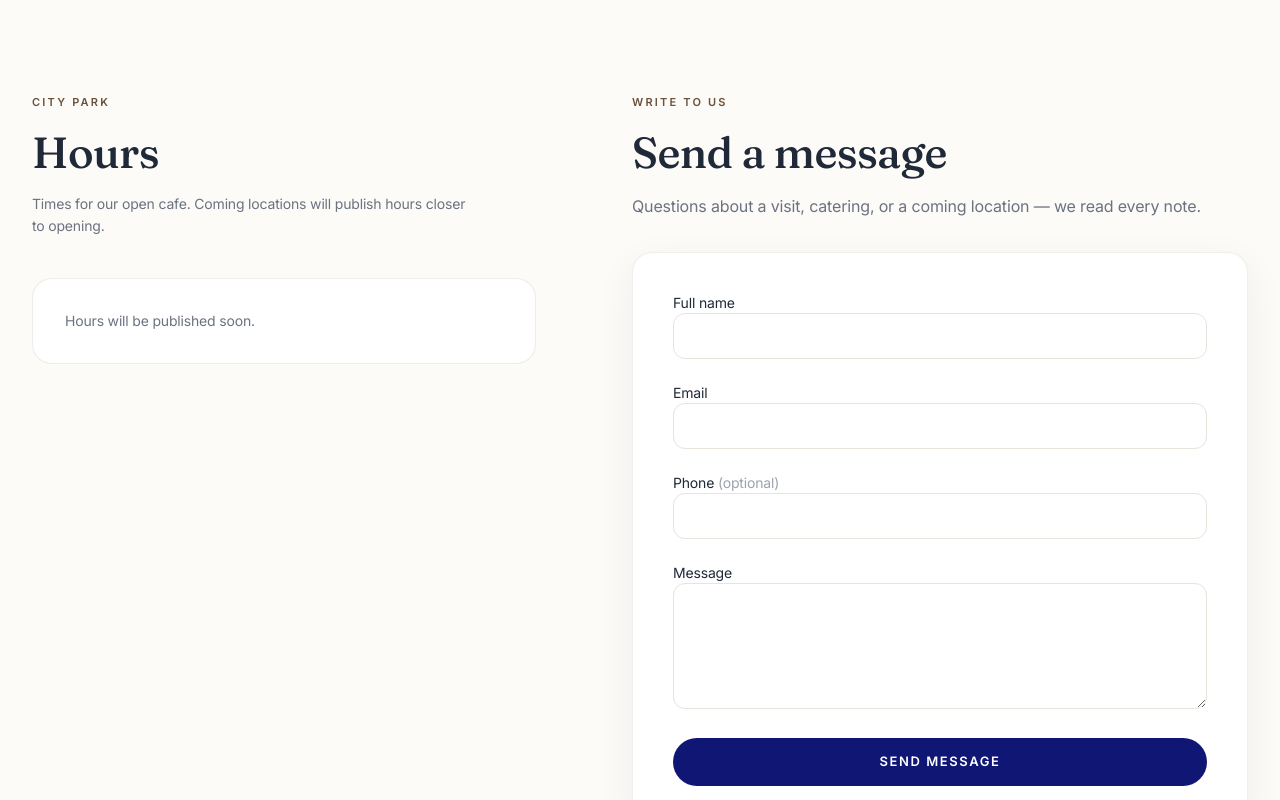
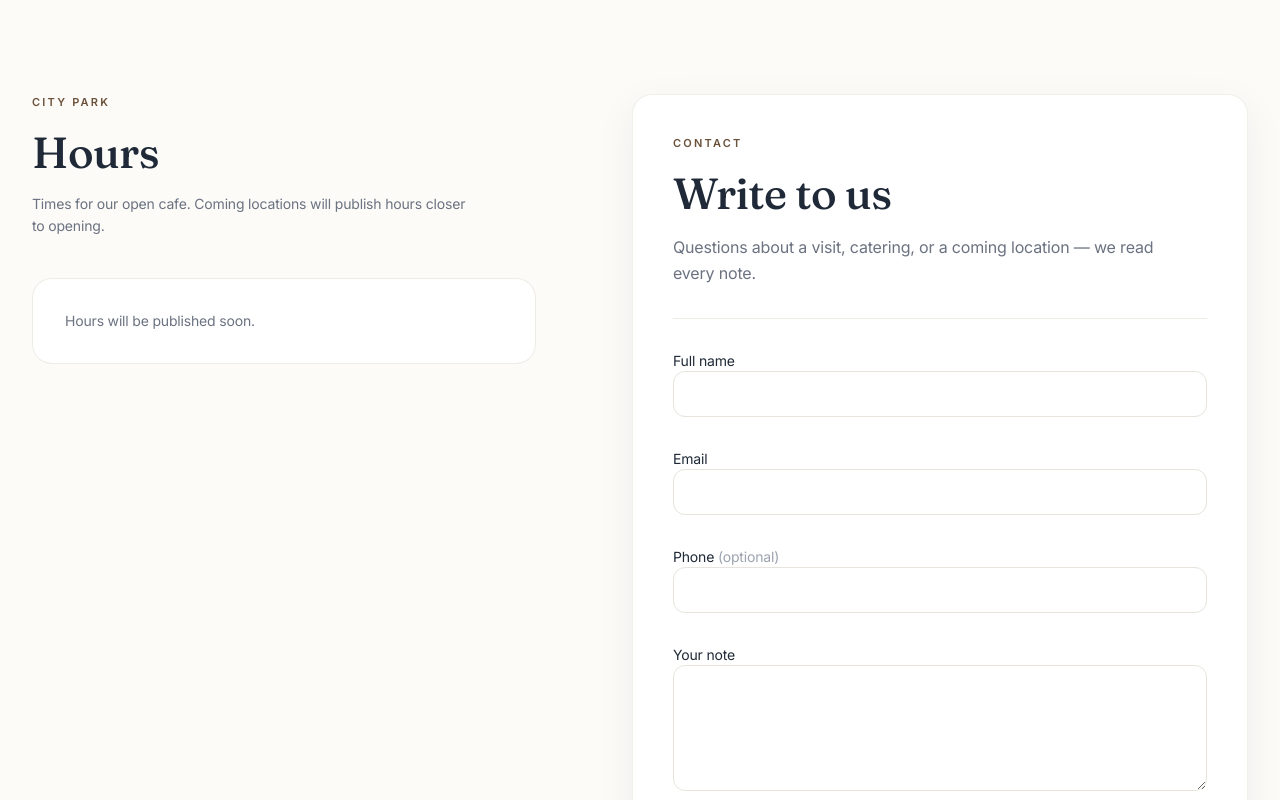
Before and after one commit to echestratus/7oz-cafe-website, a Next.js app in the folder apps/website/: page /contact in a window 1280 px wide. Shown: the part 2920-3720 px from the top of the page. Built offline with nearby package versions, Linux system fonts and the light colour scheme; no server answers.

Commit message:
fix: remove duplicate contact message heading

```diff
--- a/apps/website/src/app/contact/page.tsx
+++ b/apps/website/src/app/contact/page.tsx
@@ -74,10 +74,7 @@ export default async function ContactPage() {
           </Container>
         </section>
 
-        <section
-          aria-labelledby="contact-write-heading"
-          className="py-16 md:py-24 lg:py-28"
-        >
+        <section className="py-16 md:py-24 lg:py-28">
           <Container>
             <div className="grid gap-14 lg:grid-cols-[minmax(0,0.9fr)_minmax(0,1.1fr)] lg:gap-20 xl:gap-24">
               <Reveal className="space-y-10 lg:sticky lg:top-28 lg:self-start">
@@ -121,16 +118,7 @@ export default async function ContactPage() {
                 </ul>
               </Reveal>
 
-              <Reveal delay={0.08} className="space-y-8">
-                <div className="max-w-xl space-y-4">
-                  <p className="text-eyebrow">Write to us</p>
-                  <h2 id="contact-write-heading" className="text-section-title text-text">
-                    Send a message
-                  </h2>
-                  <p className="text-lede">
-                    Questions about a visit, catering, or a coming location — we read every note.
-                  </p>
-                </div>
+              <Reveal delay={0.08}>
                 <ContactForm />
               </Reveal>
             </div>
--- a/apps/website/src/features/contact/components/contact-form.tsx
+++ b/apps/website/src/features/contact/components/contact-form.tsx
@@ -23,7 +23,12 @@ const contactSchema = z.object({
 
 type ContactValues = z.infer<typeof contactSchema>;
 
-export function ContactForm() {
+interface ContactFormProps {
+  /** When true, renders the section title inside the form card (single source of heading). */
+  includeHeading?: boolean;
+}
+
+export function ContactForm({ includeHeading = true }: ContactFormProps) {
   const [formError, setFormError] = useState<string | null>(null);
   const [submitted, setSubmitted] = useState(false);
 
@@ -73,7 +78,7 @@ export function ContactForm() {
             setFormError(null);
           }}
         >
-          Send another message
+          Write again
         </Button>
       </div>
     );
@@ -82,9 +87,22 @@ export function ContactForm() {
   return (
     <form
       onSubmit={handleSubmit(onSubmit)}
-      className="space-y-6 rounded-media border border-border/60 bg-surface p-8 shadow-soft md:p-10"
+      className="space-y-7 rounded-media border border-border/60 bg-surface p-8 shadow-soft md:space-y-8 md:p-10"
       noValidate
+      aria-labelledby={includeHeading ? 'contact-write-heading' : undefined}
     >
+      {includeHeading ? (
+        <div className="space-y-4 border-b border-border/70 pb-7 md:pb-8">
+          <p className="text-eyebrow">Contact</p>
+          <h2 id="contact-write-heading" className="text-section-title text-text">
+            Write to us
+          </h2>
+          <p className="text-sm leading-relaxed text-text-secondary md:text-base">
+            Questions about a visit, catering, or a coming location — we read every note.
+          </p>
+        </div>
+      ) : null}
+
       <label className="block space-y-2 text-sm">
         <span className="text-text">Full name</span>
         <input
@@ -136,7 +154,7 @@ export function ContactForm() {
       </label>
 
       <label className="block space-y-2 text-sm">
-        <span className="text-text">Message</span>
+        <span className="text-text">Your note</span>
         <textarea
           rows={5}
           className={authFieldClassName}
@@ -157,7 +175,7 @@ export function ContactForm() {
       ) : null}
 
       <Button type="submit" disabled={isSubmitting} className="w-full">
-        {isSubmitting ? 'Sending…' : 'Send message'}
+        {isSubmitting ? 'Sending…' : 'Submit'}
       </Button>
     </form>
   );
```
